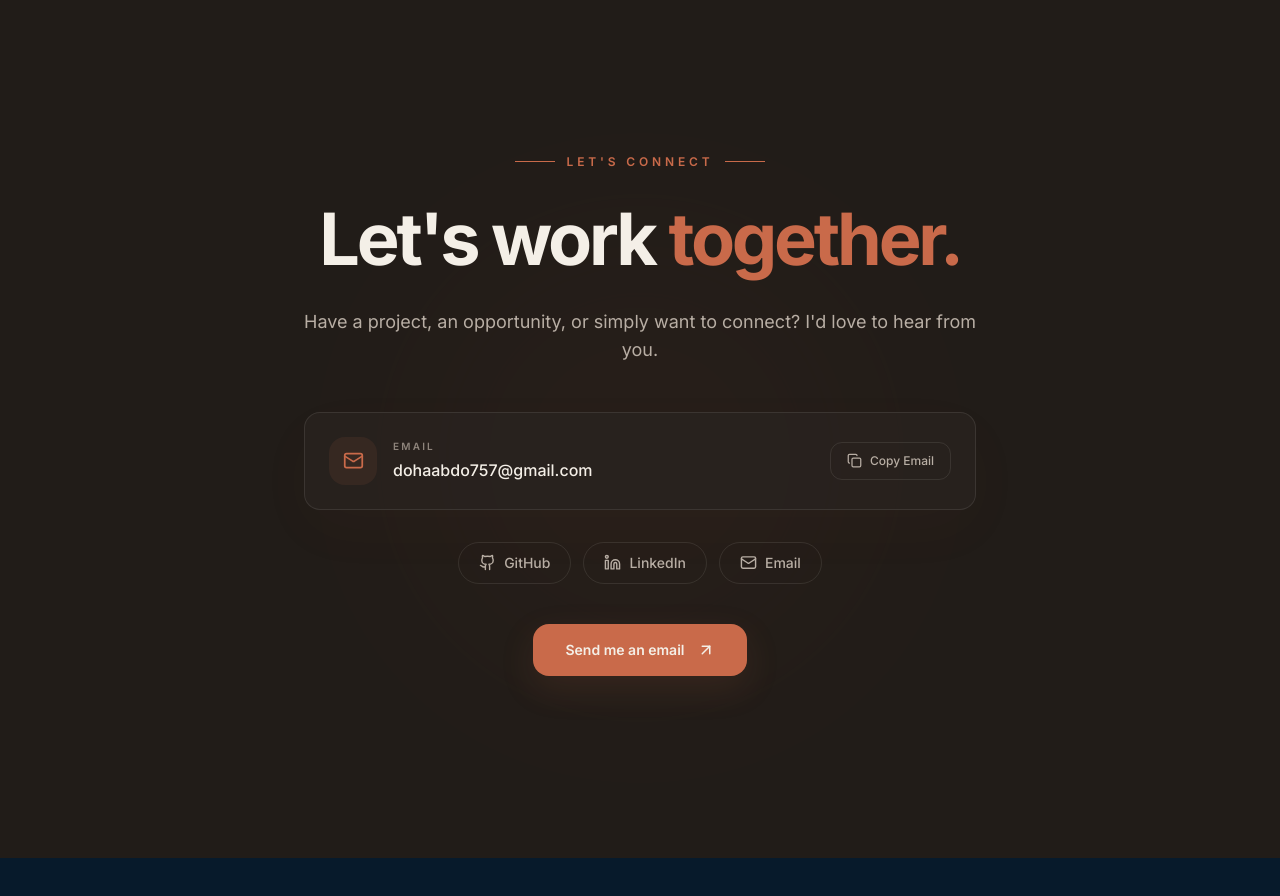
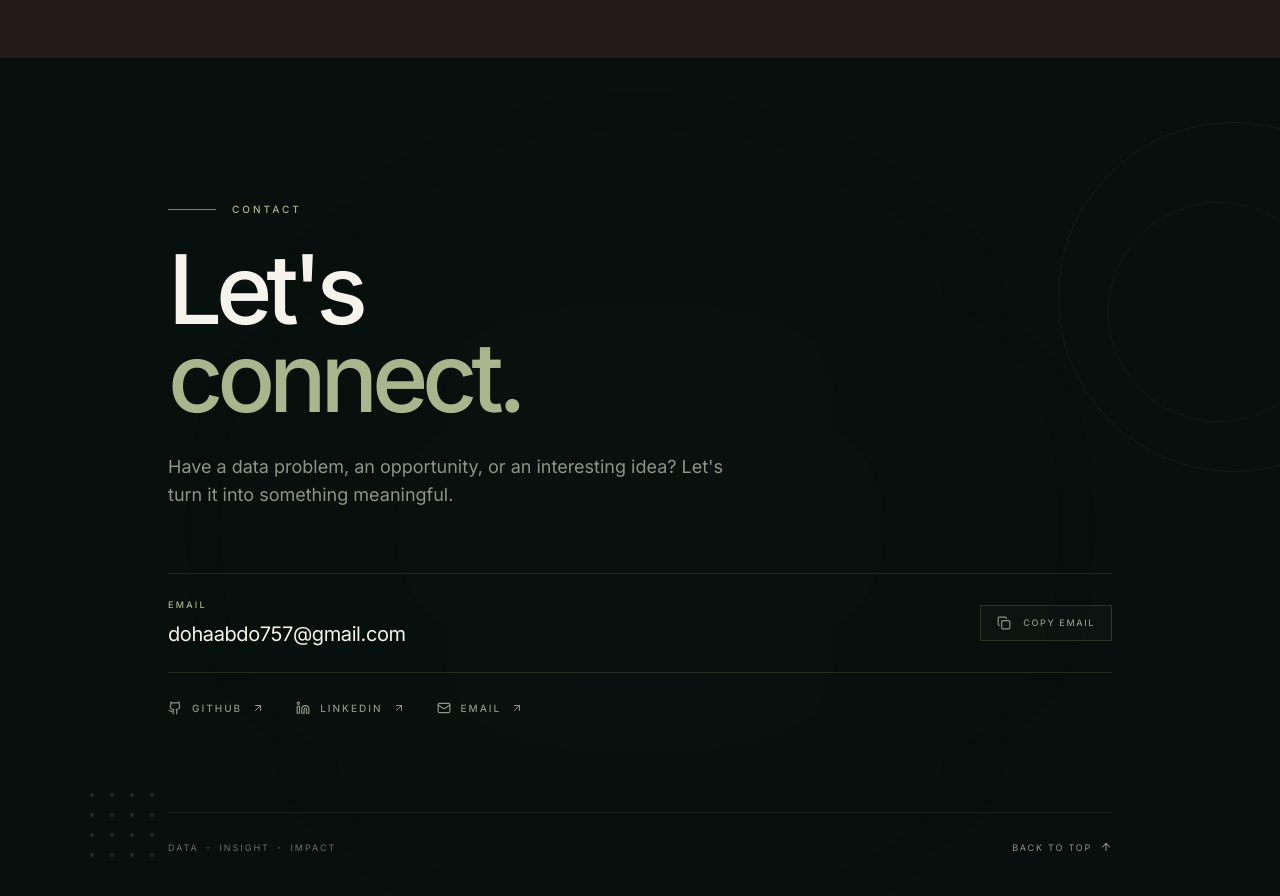
Before and after one commit to DohaAbdelrahman/Doha, a Next.js app: page / in a window 1280 px wide. Shown: the part 9300-10196 px from the top of the page. Before the commit the page ends 10158 px from the top, so only its background shows below. Built offline with nearby package versions, Linux system fonts and the light colour scheme.

Commit message:
update contact

```diff
--- a/src/sections/ContactSection.tsx
+++ b/src/sections/ContactSection.tsx
@@ -12,18 +12,16 @@ import {
   ArrowUpRight,
 } from "lucide-react";
 
+const colors = {
+  background: "#07100D",
+  cream: "#F5F3EC",
+  olive: "#A7B68D",
+  muted: "#8D9489",
+  line: "rgba(167, 182, 141, 0.16)",
+};
+
 export default function ContactSection() {
   const [copied, setCopied] = useState(false);
-
-  const colors = {
-    background: "#211C18",
-    surface: "#2A2420",
-    text: "#F4EFE7",
-    secondary: "#B8AEA4",
-    muted: "#8E847B",
-    accent: "#C96A4A",
-    accentHover: "#D77B5B",
-  };
 
   const copyEmail = async () => {
     try {
@@ -38,506 +36,507 @@ export default function ContactSection() {
     }
   };
 
+  const socials = [
+    {
+      label: "GitHub",
+      href: profile.github,
+      icon: Github,
+      external: true,
+    },
+    {
+      label: "LinkedIn",
+      href: profile.linkedin,
+      icon: Linkedin,
+      external: true,
+    },
+    {
+      label: "Email",
+      href: `mailto:${profile.email}`,
+      icon: Mail,
+      external: false,
+    },
+  ];
+
   return (
     <section
       id="contact"
       className="
         relative
-        min-h-screen
         overflow-hidden
-        py-20
-        sm:py-24
+        bg-[#07100D]
+        py-28
+        sm:py-36
       "
-      style={{
-        backgroundColor: colors.background,
-      }}
     >
-      {/* Background Glow */}
+      {/* =====================================================
+          BACKGROUND
+      ===================================================== */}
+
+      <div className="pointer-events-none absolute inset-0">
+        {/* Main glow */}
 
         <div
           className="
-          pointer-events-none
             absolute
             left-1/2
             top-1/2
-          h-[420px]
-          w-[420px]
+            h-[500px]
+            w-[500px]
             -translate-x-1/2
             -translate-y-1/2
             rounded-full
-          blur-[130px]
+            bg-[#A7B68D]/[0.025]
+            blur-[140px]
           "
-        style={{
-          backgroundColor: colors.accent,
-          opacity: 0.045,
-        }}
         />
+
+        {/* Orbital circles */}
+
+        <div
+          className="
+            absolute
+            -right-32
+            top-16
+            h-[350px]
+            w-[350px]
+            rounded-full
+            border
+            border-[#A7B68D]/[0.07]
+          "
+        />
+
+        <div
+          className="
+            absolute
+            -right-12
+            top-36
+            h-[220px]
+            w-[220px]
+            rounded-full
+            border
+            border-[#A7B68D]/[0.06]
+          "
+        />
+
+        {/* Dots */}
+
+        <div
+          className="
+            absolute
+            bottom-[15%]
+            left-[7%]
+            grid
+            grid-cols-4
+            gap-4
+            opacity-40
+          "
+        >
+          {Array.from({ length: 16 }).map(
+            (_, index) => (
+              <span
+                key={index}
+                className="
+                  h-1
+                  w-1
+                  rounded-full
+                  bg-[#A7B68D]/40
+                "
+              />
+            )
+          )}
+        </div>
+      </div>
+
+      {/* =====================================================
+          CONTENT
+      ===================================================== */}
 
       <div
         className="
           relative
           z-10
           mx-auto
-          flex
           max-w-5xl
-          flex-col
-          items-center
-          justify-center
           px-6
-          sm:px-8
+          sm:px-10
         "
       >
-        {/* =====================================================
+        {/* =================================================
             HEADER
-        ===================================================== */}
+        ================================================= */}
 
-        <ScrollReveal className="w-full text-center">
-          <div className="flex items-center justify-center gap-3">
+        <ScrollReveal>
+          <div
+            className="
+              mb-7
+              flex
+              items-center
+              gap-4
+            "
+          >
             <span
-              className="h-px w-10"
-              style={{
-                backgroundColor: colors.accent,
-              }}
+              className="
+                h-px
+                w-12
+                bg-[#A7B68D]/70
+              "
             />
 
             <span
               className="
-                text-xs
-                font-semibold
+                text-[10px]
+                font-medium
                 uppercase
-                tracking-[0.32em]
+                tracking-[0.3em]
               "
               style={{
-                color: colors.accent,
+                color: colors.olive,
               }}
             >
-              Let&apos;s Connect
+              Contact
             </span>
-
-            <span
-              className="h-px w-10"
-              style={{
-                backgroundColor: colors.accent,
-              }}
-            />
           </div>
 
           <h2
             className="
-              mt-6
-              text-4xl
-              font-bold
-              leading-tight
-              tracking-[-0.045em]
-              sm:text-5xl
-              md:text-6xl
-              lg:text-7xl
+              max-w-4xl
+              text-6xl
+              font-medium
+              leading-[0.92]
+              tracking-[-0.065em]
+              sm:text-7xl
+              md:text-8xl
             "
             style={{
-              color: colors.text,
+              color: colors.cream,
             }}
           >
-            Let&apos;s work{" "}
+            Let&apos;s
+            <br />
+
             <span
               style={{
-                color: colors.accent,
+                color: colors.olive,
               }}
             >
-              together.
+              connect.
             </span>
           </h2>
 
           <p
             className="
-              mx-auto
-              mt-6
-              max-w-2xl
+              mt-8
+              max-w-xl
               text-base
               leading-7
               sm:text-lg
             "
             style={{
-              color: colors.secondary,
+              color: colors.muted,
             }}
           >
-            Have a project, an opportunity, or simply want to
-            connect? I&apos;d love to hear from you.
+            Have a data problem, an opportunity, or
+            an interesting idea? Let&apos;s turn it
+            into something meaningful.
           </p>
         </ScrollReveal>
 
-        {/* =====================================================
-            EMAIL CARD
-        ===================================================== */}
+        {/* =================================================
+            EMAIL ROW
+        ================================================= */}
 
         <ScrollReveal
           direction="up"
           delay={0.1}
+          className="mt-16"
+        >
+          <div
             className="
-            mt-12
-            w-full
-            max-w-2xl
+              border-y
+              border-[#A7B68D]/15
+              py-6
             "
           >
             <div
               className="
                 flex
                 flex-col
-              items-center
-              justify-between
                 gap-5
-              rounded-2xl
-              border
-              px-5
-              py-5
                 sm:flex-row
-              sm:px-6
-              sm:py-6
+                sm:items-center
+                sm:justify-between
+              "
+            >
+              {/* Email */}
+
+              <div>
+                <p
+                  className="
+                    mb-2
+                    text-[9px]
+                    font-medium
+                    uppercase
+                    tracking-[0.25em]
                   "
                   style={{
-              backgroundColor: `${colors.surface}CC`,
-              borderColor: `${colors.text}18`,
-              boxShadow: `0 20px 60px ${colors.accent}08`,
+                    color: colors.olive,
                   }}
                 >
-            {/* Email Information */}
+                  Email
+                </p>
 
-            <div className="flex items-center gap-4">
-              <div
+                <a
+                  href={`mailto:${profile.email}`}
                   className="
-                  flex
-                  h-12
-                  w-12
-                  shrink-0
-                  items-center
-                  justify-center
-                  rounded-xl
+                    text-lg
+                    tracking-[-0.02em]
+                    transition-colors
+                    duration-300
+                    hover:text-[#A7B68D]
+                    sm:text-xl
                   "
                   style={{
-                  backgroundColor: `${colors.accent}18`,
-                  color: colors.accent,
+                    color: colors.cream,
                   }}
                 >
-                <Mail size={21} />
+                  {profile.email}
+                </a>
               </div>
 
-              <div className="text-left">
-                <p
+              {/* Copy */}
+
+              <button
+                type="button"
+                onClick={copyEmail}
                 className="
-                    text-[10px]
-                    font-semibold
+                  group
+                  inline-flex
+                  w-fit
+                  items-center
+                  gap-3
+                  border
+                  border-[#A7B68D]/20
+                  bg-[#A7B68D]/[0.025]
+                  px-4
+                  py-2.5
+                  text-[9px]
+                  font-medium
                   uppercase
-                    tracking-[0.22em]
+                  tracking-[0.18em]
+                  transition-all
+                  duration-300
+                  hover:border-[#A7B68D]/60
+                  hover:bg-[#A7B68D]/[0.06]
                 "
                 style={{
                   color: colors.muted,
                 }}
               >
-                  Email
-                </p>
-
-                <p
-                  className="
-                    mt-1
-                    text-sm
-                    font-medium
-                    sm:text-base
-                  "
-                  style={{
-                    color: colors.text,
-                  }}
-                >
-                  {profile.email}
-                </p>
-              </div>
-            </div>
-
-            {/* Copy Button */}
-
-            <button
-              type="button"
-              onClick={copyEmail}
-              className="
-                inline-flex
-                shrink-0
-                items-center
-                gap-2
-                rounded-lg
-                border
-                px-4
-                py-2.5
-                text-xs
-                font-medium
-                transition-all
-                duration-200
-              "
-              style={{
-                borderColor: `${colors.text}18`,
-                color: colors.secondary,
-              }}
-              onMouseEnter={(e) => {
-                e.currentTarget.style.borderColor =
-                  `${colors.accent}66`;
-
-                e.currentTarget.style.color =
-                  colors.accentHover;
-
-                e.currentTarget.style.backgroundColor =
-                  `${colors.accent}12`;
-              }}
-              onMouseLeave={(e) => {
-                e.currentTarget.style.borderColor =
-                  `${colors.text}18`;
-
-                e.currentTarget.style.color =
-                  colors.secondary;
-
-                e.currentTarget.style.backgroundColor =
-                  "transparent";
-              }}
-            >
                 {copied ? (
                   <>
-                  <Check size={15} />
+                    <Check
+                      size={14}
+                      style={{
+                        color: colors.olive,
+                      }}
+                    />
+
                     Copied
                   </>
                 ) : (
                   <>
-                  <Copy size={15} />
+                    <Copy
+                      size={14}
+                      className="
+                        transition-colors
+                        group-hover:text-[#A7B68D]
+                      "
+                    />
+
                     Copy Email
                   </>
                 )}
               </button>
             </div>
+          </div>
         </ScrollReveal>
 
-        {/* =====================================================
+        {/* =================================================
             SOCIAL LINKS
-        ===================================================== */}
+        ================================================= */}
 
         <ScrollReveal
           direction="up"
           delay={0.2}
-          className="mt-8"
+          className="mt-7"
         >
           <div
             className="
               flex
               flex-wrap
               items-center
-              justify-center
-              gap-3
+              gap-x-8
+              gap-y-4
             "
           >
-            {/* GitHub */}
-
+            {socials.map(
+              ({
+                label,
+                href,
+                icon: Icon,
+                external,
+              }) => (
                 <a
-              href={profile.github}
-              target="_blank"
-              rel="noopener noreferrer"
+                  key={label}
+                  href={href}
+                  target={
+                    external ? "_blank" : undefined
+                  }
+                  rel={
+                    external
+                      ? "noopener noreferrer"
+                      : undefined
+                  }
                   className="
                     group
                     inline-flex
                     items-center
-                gap-2
-                rounded-full
-                border
-                px-5
-                py-2.5
-                text-sm
+                    gap-2.5
+                    text-[10px]
                     font-medium
+                    uppercase
+                    tracking-[0.2em]
+                  "
+                  style={{
+                    color: colors.muted,
+                  }}
+                >
+                  <Icon
+                    size={14}
+                    className="
+                      transition-colors
+                      duration-300
+                      group-hover:text-[#A7B68D]
+                    "
+                  />
+
+                  <span
+                    className="
+                      transition-colors
+                      duration-300
+                      group-hover:text-[#F5F3EC]
+                    "
+                  >
+                    {label}
+                  </span>
+
+                  <ArrowUpRight
+                    size={12}
+                    className="
                       transition-all
                       duration-300
-                hover:-translate-y-1
+                      group-hover:-translate-y-0.5
+                      group-hover:translate-x-0.5
+                      group-hover:text-[#A7B68D]
                     "
-              style={{
-                borderColor: `${colors.text}18`,
-                color: colors.secondary,
-              }}
-              onMouseEnter={(e) => {
-                e.currentTarget.style.borderColor =
-                  `${colors.accent}66`;
-
-                e.currentTarget.style.color =
-                  colors.text;
-
-                e.currentTarget.style.backgroundColor =
-                  `${colors.accent}0D`;
-              }}
-              onMouseLeave={(e) => {
-                e.currentTarget.style.borderColor =
-                  `${colors.text}18`;
-
-                e.currentTarget.style.color =
-                  colors.secondary;
-
-                e.currentTarget.style.backgroundColor =
-                  "transparent";
-              }}
-            >
-              <Github size={17} />
-              GitHub
+                  />
                 </a>
-
-            {/* LinkedIn */}
-
-            <a
-              href={profile.linkedin}
-              target="_blank"
-              rel="noopener noreferrer"
-              className="
-                group
-                inline-flex
-                items-center
-                gap-2
-                rounded-full
-                border
-                px-5
-                py-2.5
-                text-sm
-                font-medium
-                transition-all
-                duration-300
-                hover:-translate-y-1
-              "
-              style={{
-                borderColor: `${colors.text}18`,
-                color: colors.secondary,
-              }}
-              onMouseEnter={(e) => {
-                e.currentTarget.style.borderColor =
-                  `${colors.accent}66`;
-
-                e.currentTarget.style.color =
-                  colors.text;
-
-                e.currentTarget.style.backgroundColor =
-                  `${colors.accent}0D`;
-              }}
-              onMouseLeave={(e) => {
-                e.currentTarget.style.borderColor =
-                  `${colors.text}18`;
-
-                e.currentTarget.style.color =
-                  colors.secondary;
-
-                e.currentTarget.style.backgroundColor =
-                  "transparent";
-              }}
-            >
-              <Linkedin size={17} />
-              LinkedIn
-            </a>
-
-            {/* Email */}
-
-            <a
-              href={`mailto:${profile.email}`}
-              className="
-                group
-                inline-flex
-                items-center
-                gap-2
-                rounded-full
-                border
-                px-5
-                py-2.5
-                text-sm
-                font-medium
-                transition-all
-                duration-300
-                hover:-translate-y-1
-              "
-              style={{
-                borderColor: `${colors.text}18`,
-                color: colors.secondary,
-              }}
-              onMouseEnter={(e) => {
-                e.currentTarget.style.borderColor =
-                  `${colors.accent}66`;
-
-                e.currentTarget.style.color =
-                  colors.text;
-
-                e.currentTarget.style.backgroundColor =
-                  `${colors.accent}0D`;
-              }}
-              onMouseLeave={(e) => {
-                e.currentTarget.style.borderColor =
-                  `${colors.text}18`;
-
-                e.currentTarget.style.color =
-                  colors.secondary;
-
-                e.currentTarget.style.backgroundColor =
-                  "transparent";
-              }}
-            >
-              <Mail size={17} />
-              Email
-            </a>
+              )
+            )}
           </div>
         </ScrollReveal>
 
-        {/* =====================================================
-            MAIN CTA
-        ===================================================== */}
+        {/* =================================================
+            CLOSING
+        ================================================= */}
 
         <ScrollReveal
           direction="up"
           delay={0.3}
-          className="mt-10"
+          className="mt-24"
         >
-          <a
-            href={`mailto:${profile.email}`}
+          <div
+            className="
+              flex
+              flex-col
+              gap-5
+              border-t
+              border-[#A7B68D]/10
+              pt-7
+              sm:flex-row
+              sm:items-center
+              sm:justify-between
+            "
+          >
+            <p
+              className="
+                text-[9px]
+                uppercase
+                tracking-[0.22em]
+              "
+              style={{
+                color: "#667068",
+              }}
+            >
+              Data
+              <span
+                className="mx-2"
+                style={{
+                  color: colors.olive,
+                }}
+              >
+                ·
+              </span>
+              Insight
+              <span
+                className="mx-2"
+                style={{
+                  color: colors.olive,
+                }}
+              >
+                ·
+              </span>
+              Impact
+            </p>
+
+            <button
+              type="button"
+              onClick={() =>
+                window.scrollTo({
+                  top: 0,
+                  behavior: "smooth",
+                })
+              }
               className="
                 group
-              inline-flex
+                flex
                 items-center
-              gap-3
-              rounded-xl
-              px-8
-              py-4
-              text-sm
-              font-semibold
-              transition-all
+                gap-2
+                text-[9px]
+                uppercase
+                tracking-[0.2em]
+                transition-colors
                 duration-300
-              hover:-translate-y-1
+                hover:text-[#A7B68D]
               "
               style={{
-              backgroundColor: colors.accent,
-              color: colors.text,
-              boxShadow: `0 12px 35px ${colors.accent}20`,
-            }}
-            onMouseEnter={(e) => {
-              e.currentTarget.style.backgroundColor =
-                colors.accentHover;
-
-              e.currentTarget.style.boxShadow =
-                `0 16px 40px ${colors.accent}35`;
-            }}
-            onMouseLeave={(e) => {
-              e.currentTarget.style.backgroundColor =
-                colors.accent;
-
-              e.currentTarget.style.boxShadow =
-                `0 12px 35px ${colors.accent}20`;
+                color: colors.muted,
               }}
             >
-            Send me an email
+              Back to top
 
               <ArrowUpRight
-              size={18}
+                size={12}
                 className="
+                  rotate-[-45deg]
                   transition-transform
                   duration-300
                   group-hover:-translate-y-0.5
-                group-hover:translate-x-0.5
                 "
               />
-          </a>
+            </button>
+          </div>
         </ScrollReveal>
-
-
       </div>
     </section>
   );
```
Lines whose indentation alone changed are shown as unchanged.
